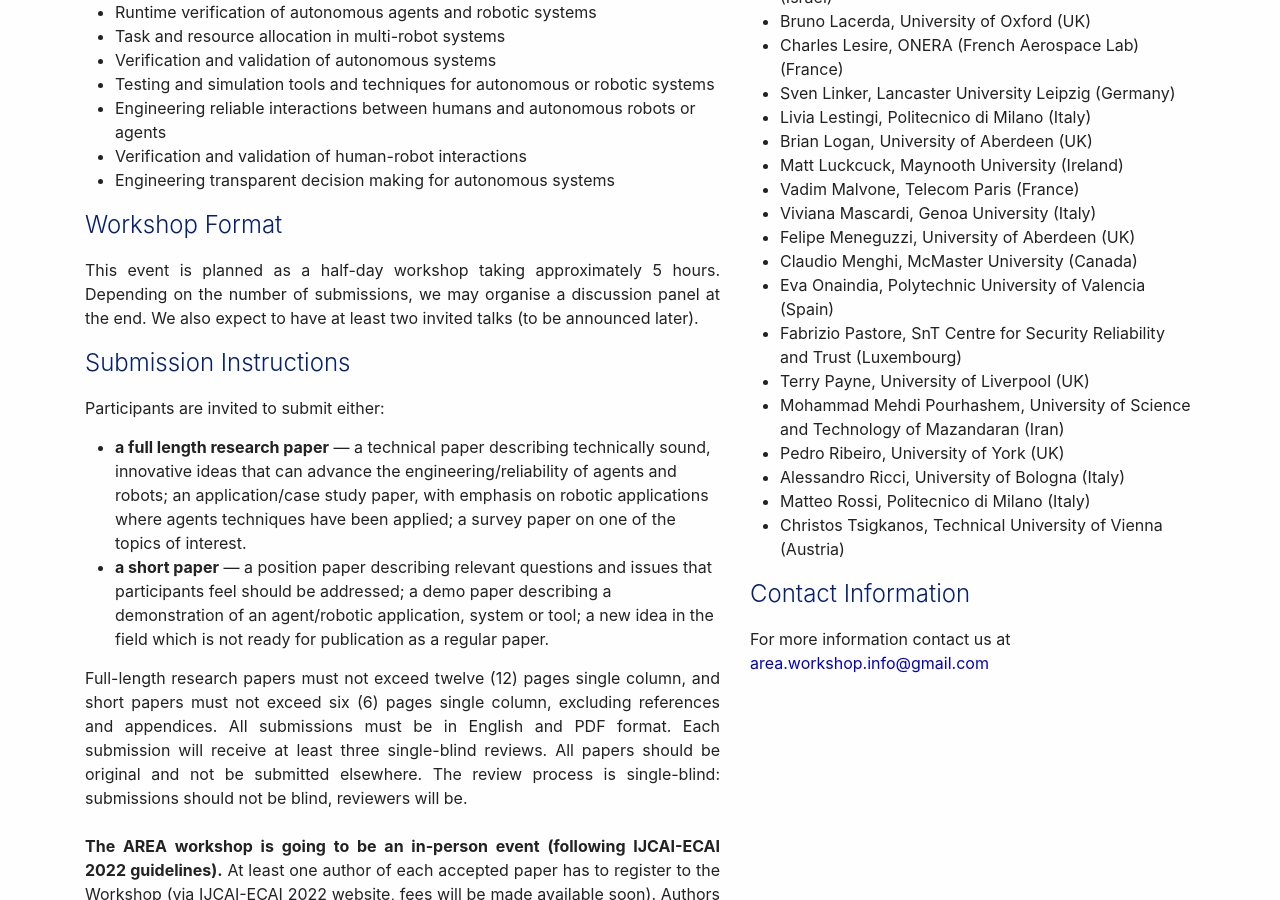
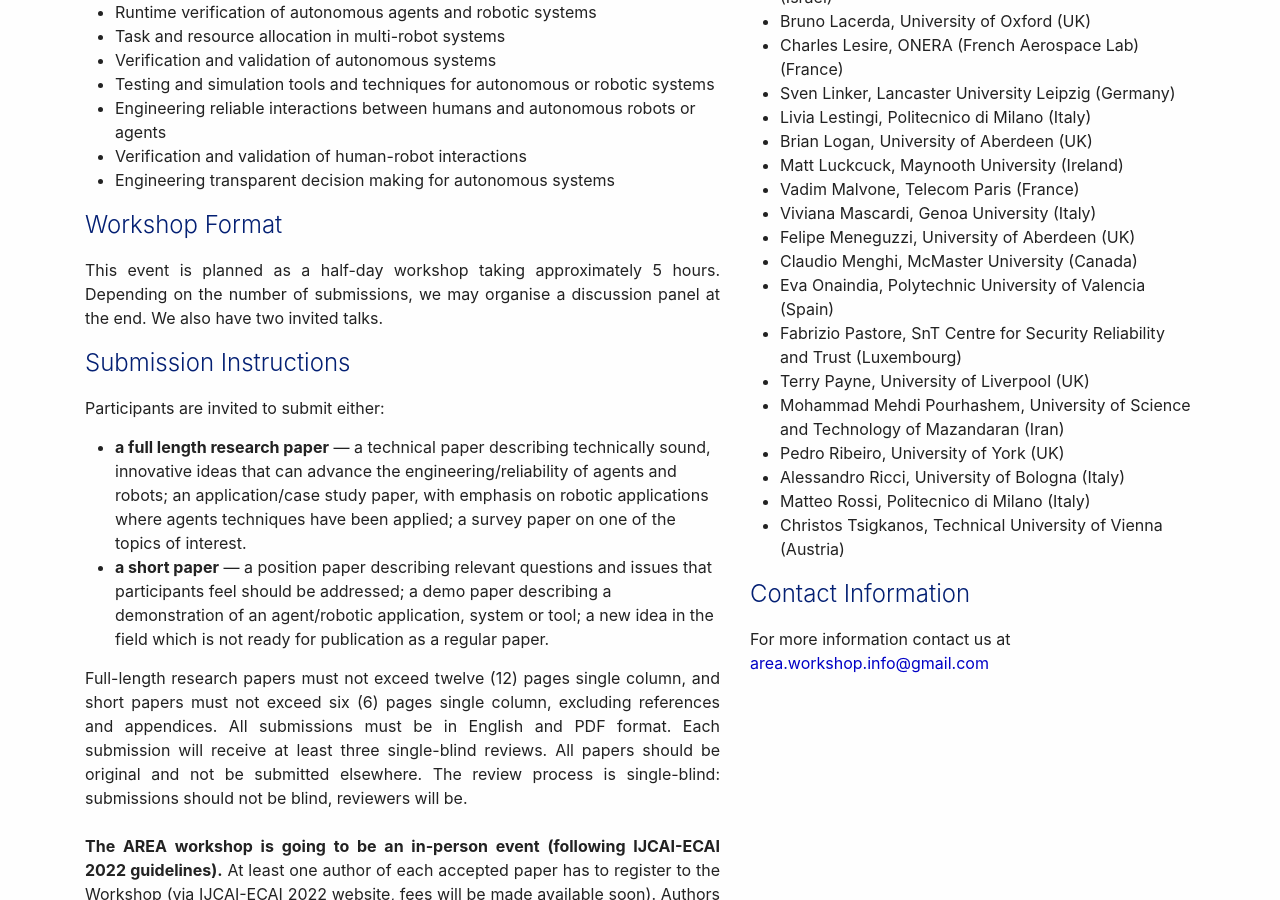
Before and after one commit to AREAWorkshop/AREA2022, a Jekyll site: the page built from index.md, in a window 1280 px wide and 900 px high, scrolled down 1298 px. Built offline with Jekyll 4.4.1, drawn with Linux system fonts in a browser that asks for light colours; nearby versions of some CDN libraries.

Commit message:
Update index.md

```diff
--- a/index.md
+++ b/index.md
@@ -77,7 +77,7 @@ Autonomous agents is a well-established area that has been researched for decade
 ## Workshop Format
 
 <p align="justify">
-This event is planned as a half-day workshop taking approximately 5 hours. Depending on the number of submissions, we may organise a discussion panel at the end. We also expect to have at least two invited talks (to be announced later).
+This event is planned as a half-day workshop taking approximately 5 hours. Depending on the number of submissions, we may organise a discussion panel at the end. We also have two invited talks.
 </p>
 
 ## Submission Instructions
```
